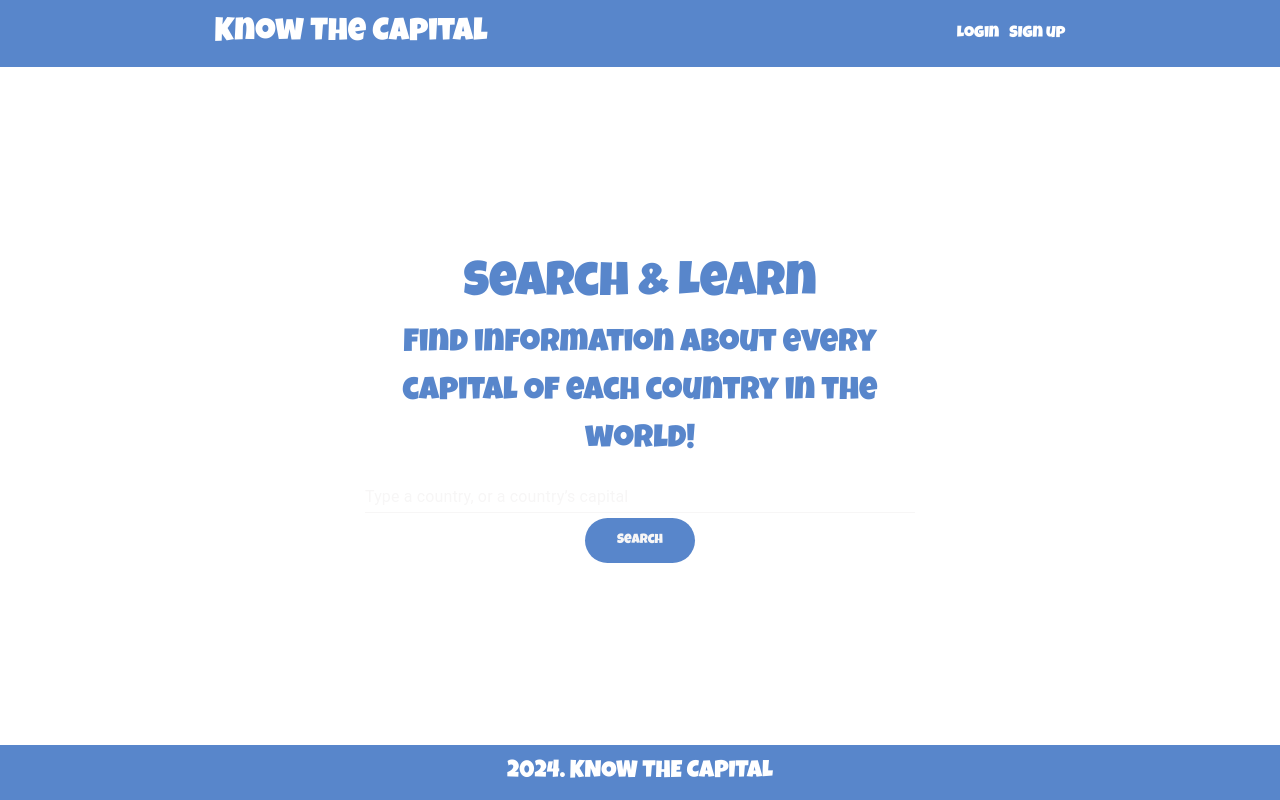
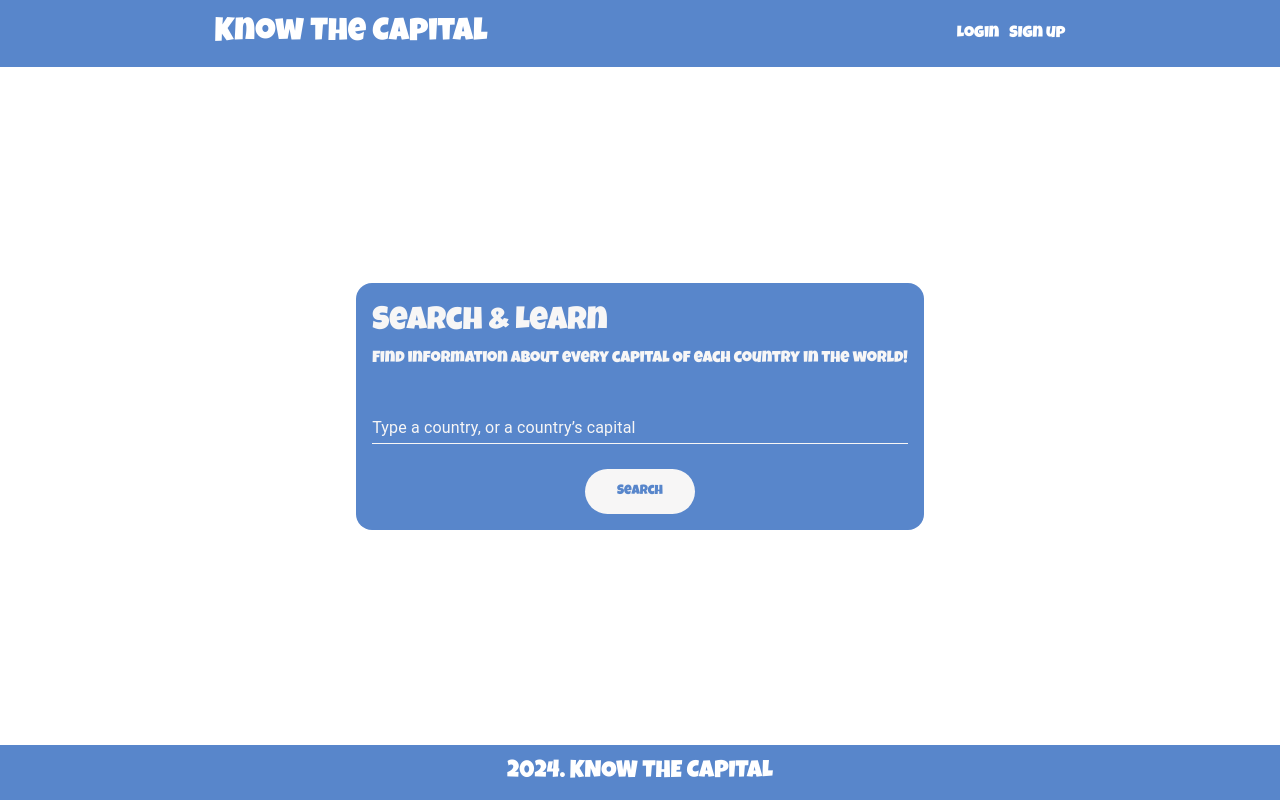
Before and after one commit to AlexNikolov2/Web-Dev-Bootcamp-Udemy, a React (Vite) app in the folder know-your-capital/front/: page /game/learn-mode in a window 1280 px wide. Built offline with nearby package versions, Linux system fonts and the light colour scheme.

Commit message:
search-tab is ready

```diff
--- a/know-your-capital/front/src/pages/game/LearnMode/SearchTab/SearchTab.css
+++ b/know-your-capital/front/src/pages/game/LearnMode/SearchTab/SearchTab.css
@@ -0,0 +1,25 @@
+.search-wrap {
+  color: var(--secondary);
+  background-color: var(--primary);
+  text-align: left;
+  padding: 1rem;
+  border-radius: 16px;
+}
+.search-wrap h2 {
+  font-size: 2rem;
+}
+.search-wrap .title p {
+  font-size: 1rem;
+}
+.search-wrap .title {
+  margin-bottom: 25px;
+}
+.search-wrap .search {
+  text-align: center;
+}
+.search-btn {
+  background-color: var(--secondary);
+  color: var(--primary);
+  margin-top: 25px;
+  text-align: center;
+}
--- a/know-your-capital/front/src/pages/game/LearnMode/SearchTab/SearchTab.jsx
+++ b/know-your-capital/front/src/pages/game/LearnMode/SearchTab/SearchTab.jsx
@@ -1,5 +1,6 @@
 import { TextField } from "@mui/material";
 import { textFieldStyling } from "../../../../utils/textfield_styling";
+import './SearchTab.css';
 
 export function SearchTab() {
     return (
```
